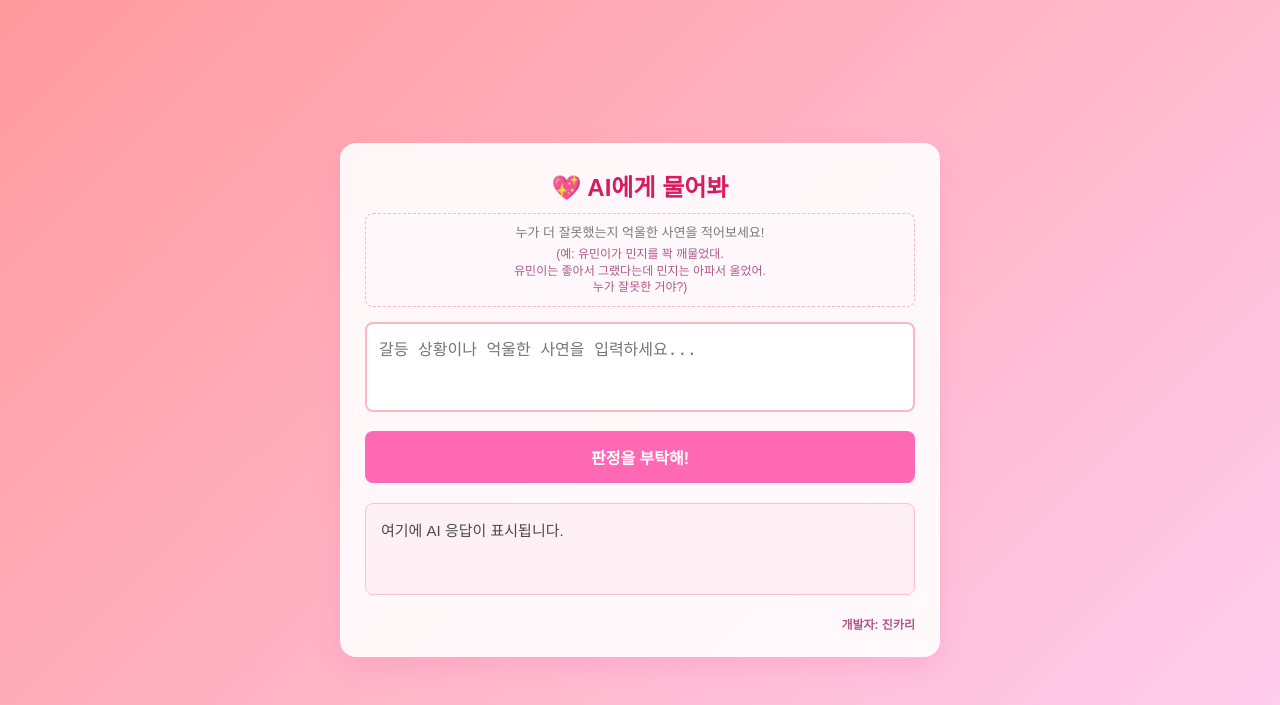
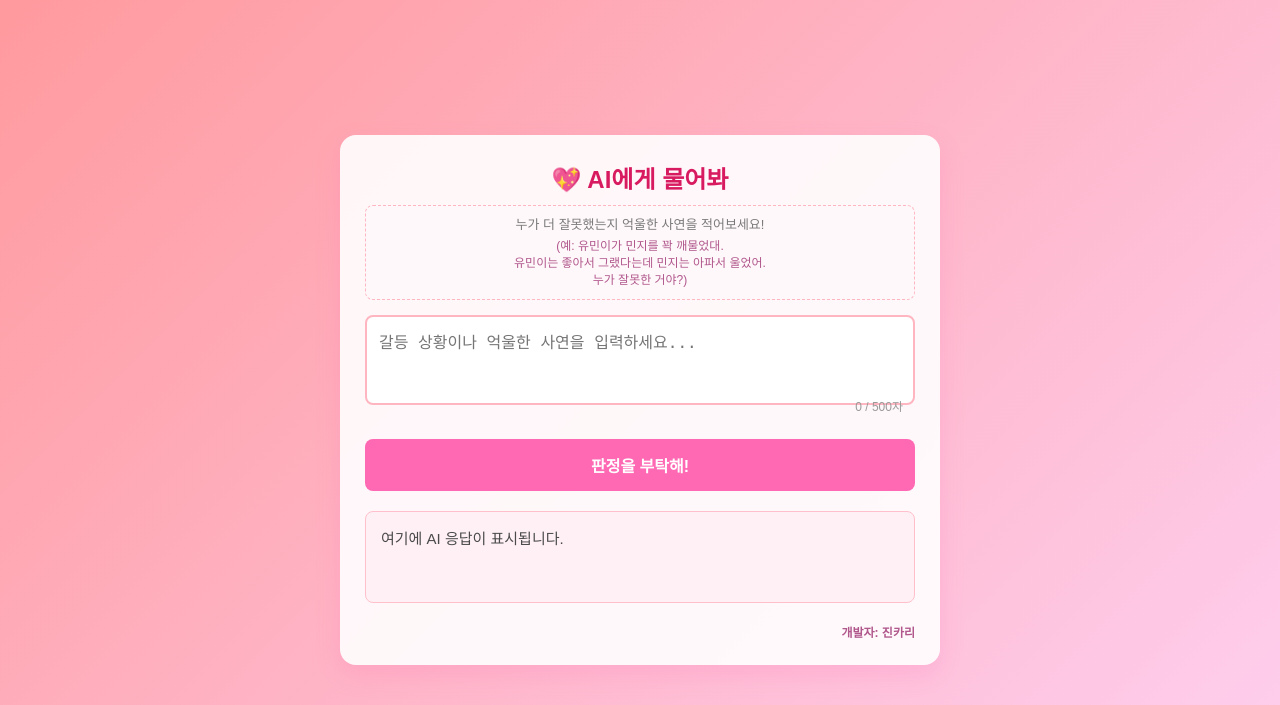
Before and after one commit to minji0000/who-is-wrong, a Spring Boot app: page / in a window 1280 px wide. Shown: the top 705 px of the page. Run offline with Spring Boot 4, Linux system fonts and the light colour scheme.

Commit message:
feat: 사연 입력창 실시간 글자 수 카운터 추가

```diff
--- a/src/main/resources/static/index.html
+++ b/src/main/resources/static/index.html
@@ -50,6 +50,10 @@
             border-radius: 8px;
             border: 1px dashed #ffb6c1;
         }
+        .textarea-wrapper {
+            position: relative;
+            margin-bottom: 15px;
+        }
         textarea {
             width: 100%;
             height: 90px;
@@ -65,6 +69,15 @@
         }
         textarea:focus {
             border-color: #ff69b4;
+        }
+        /* 글자 수 카운터 스타일 */
+        .char-counter {
+            position: absolute;
+            bottom: 10px;
+            right: 12px;
+            font-size: 12px;
+            color: #999;
+            pointer-events: none;
         }
         button {
             width: 100%;
@@ -162,7 +175,11 @@
         </span>
     </div>
 
-    <textarea id="messageInput" placeholder="갈등 상황이나 억울한 사연을 입력하세요..."></textarea>
+    <div class="textarea-wrapper">
+        <textarea id="messageInput" maxlength="500" placeholder="갈등 상황이나 억울한 사연을 입력하세요..." oninput="updateCounter()"></textarea>
+        <div class="char-counter" id="charCounter">0 / 500자</div>
+    </div>
+
     <button id="submitBtn" onclick="sendAI()">판정을 부탁해!</button>
 
     <div class="result-wrapper">
@@ -181,6 +198,14 @@
 </div>
 
 <script>
+    // 실시간 글자 수 카운터 함수
+    function updateCounter() {
+        const messageInput = document.getElementById('messageInput');
+        const charCounter = document.getElementById('charCounter');
+        const currentLength = messageInput.value.length;
+        charCounter.innerText = `${currentLength} / 500자`;
+    }
+
     async function sendAI() {
         const messageInput = document.getElementById('messageInput');
         const submitBtn = document.getElementById('submitBtn');
```
